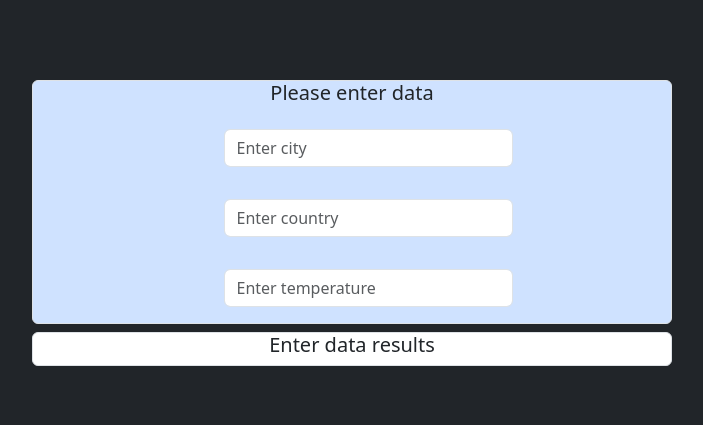
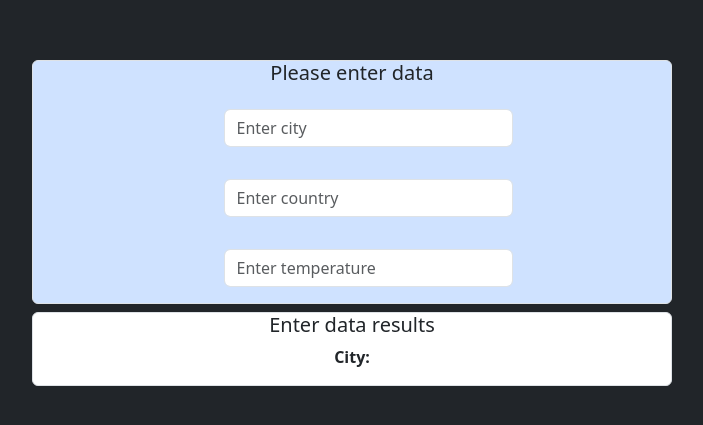
Before and after one commit to ZvoneK99/ITMentorstva, a React (Create React App) app in the folder domaci-4/: page / in a window 1280 px wide. Shown: the part 181-606 px from the top of the page, without its empty margins (288-991 px from the left). Built offline with nearby package versions, Linux system fonts and the light colour scheme.

Commit message:
Added functionality to change city

```diff
--- a/domaci-4/src/Components/City.js
+++ b/domaci-4/src/Components/City.js
@@ -7,9 +7,10 @@ function City() {
     let [country, setCountry] = useState();
     let [temperature, setTemperature] = useState();
 
-    function EnterName(e) {
-        const name = e.target.value;
-
+    function EnterCity(e) {
+        const city = e.target.value;
+        console.log(city);
+        return setCity(city);
     }
 
 
@@ -18,7 +19,7 @@ function City() {
             <div className="mt-2 border w-50 rounded card mx-auto bg-primary-subtle">
                 <h5 className="text-center ">Please enter data</h5>
                 <div className="mx-auto">
-                    <input className="form-control m-3" type="text" placeholder="Enter city" />
+                    <input className="form-control m-3" type="text" placeholder="Enter city" onInput={(e) => EnterCity(e)} />
                 </div>
                 <div className="mx-auto">
                     <input className="form-control m-3 rounded" type="text" placeholder="Enter country" />
@@ -29,7 +30,9 @@ function City() {
             </div>
             <div className="mt-2 border w-50 rounded card mx-auto bg-white">
                 <h5 className="text-center">Enter data results</h5>
-
+                <div className="mx-auto">
+                    <p className="fw-semibold">City: <span className="text-primary">{city}</span></p>
+                </div>
             </div>
         </div>
     );
```
